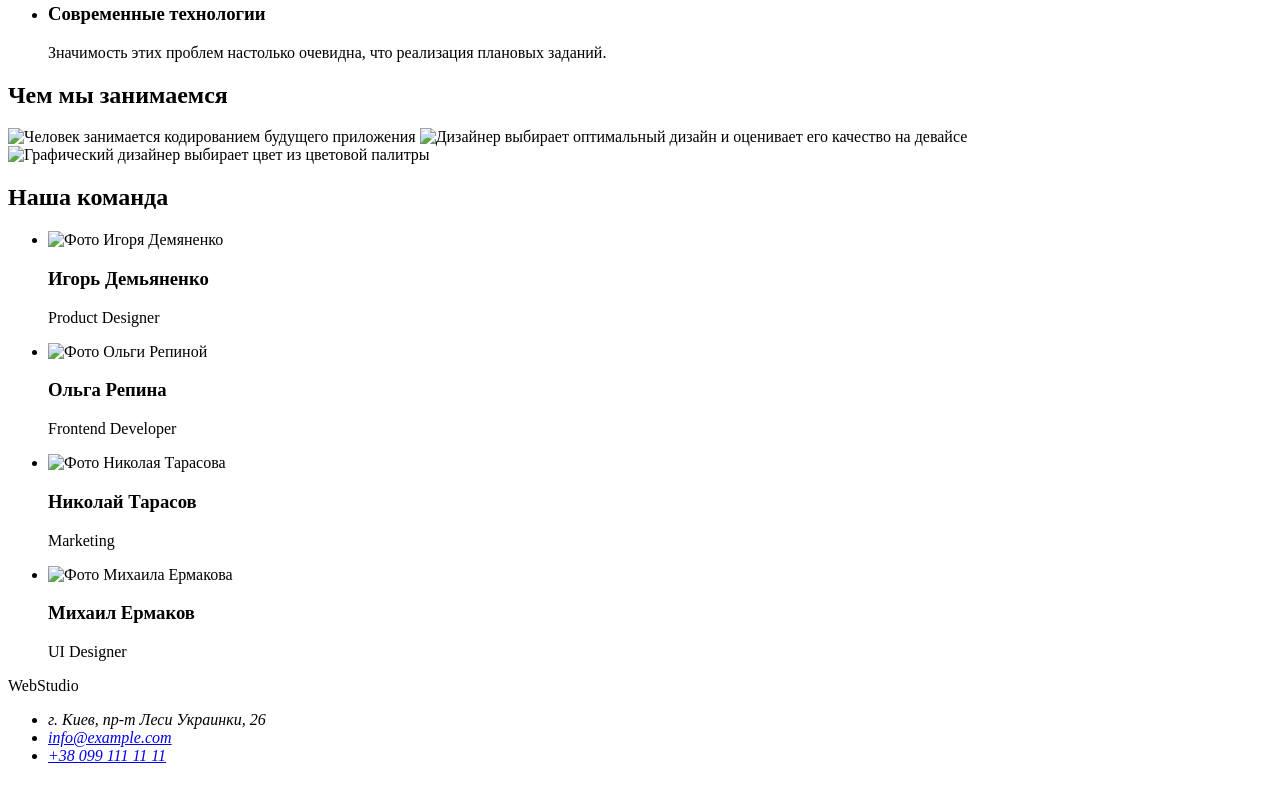
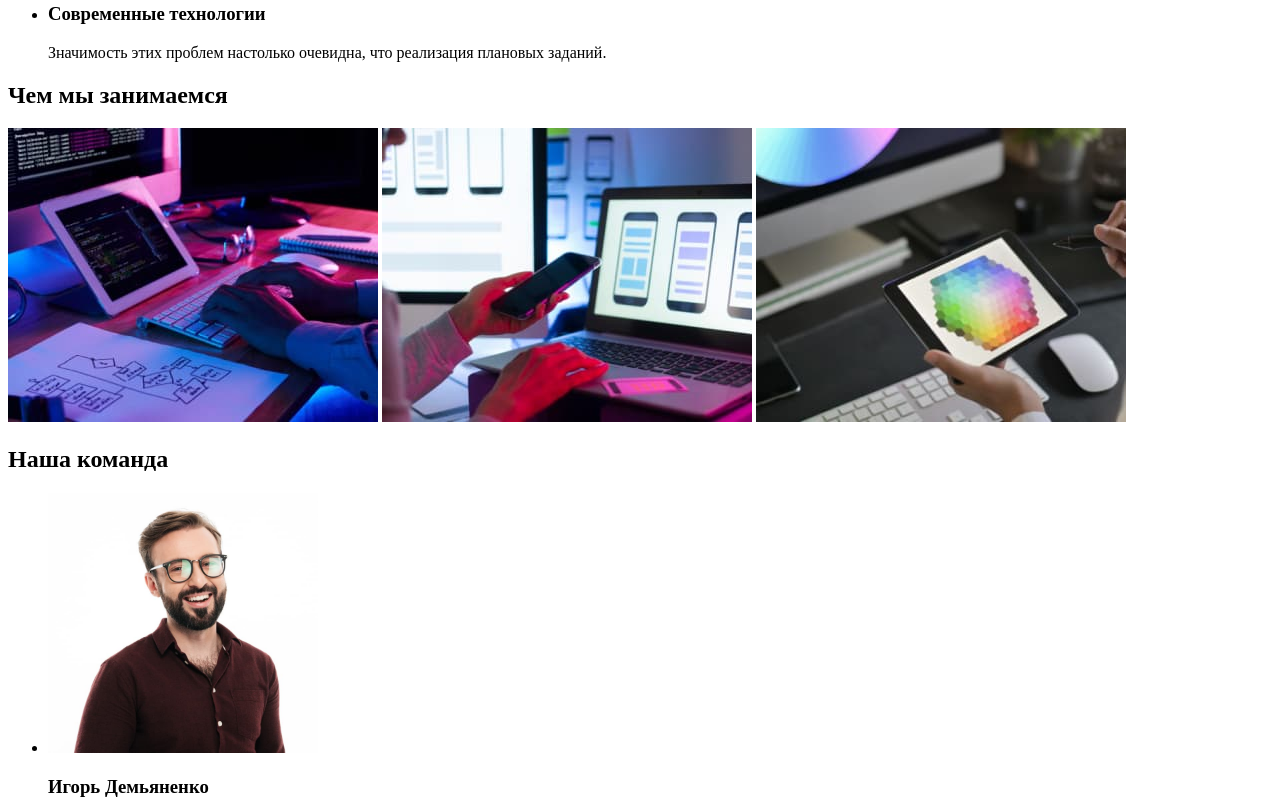
Before and after one commit to Anastasia-Filipenko/goit-markup-hw-01, a plain HTML site: page index.html in a window 1280 px wide. Shown: the part 532-1340 px from the top of the page. Before the commit the page ends 1313 px from the top, so only its background shows below. Drawn offline with Linux system fonts and the light colour scheme; the site is published under a folder, as on GitHub Pages, so addresses that start at the root find nothing.

Commit message:
Готове дз

```diff
--- a/index.html
+++ b/index.html
@@ -56,14 +56,14 @@
 
         <section>
             <h2>Чем мы занимаемся</h2>
-            <img src="/images/img_1.jpg"
+            <img src="./images/img_1.jpg"
             alt="Человек занимается кодированием будущего приложения"
             width="370">
-            <img src="/images/img_2 .jpg"
+            <img src="./images/img_2 .jpg"
             alt="Дизайнер выбирает оптимальный дизайн и оценивает его качество на девайсе"
 
             width="370">
-            <img src="/images/img_3.jpg"
+            <img src="./images/img_3.jpg"
             alt="Графический дизайнер выбирает цвет из цветовой палитры"
             width="370">
         </section>
@@ -72,28 +72,28 @@
             <h2>Наша команда</h2>
             <ul>
                 <li>
-                <img src="/images/img_4.jpg"
+                <img src="./images/img_4.jpg"
                 alt="Фото Игоря Демяненко"
                 width="270">
                 <h3>Игорь Демьяненко</h3>
                 <p>Product Designer</p>
             </li>
             <li>
-                <img src="/images/img_5.jpg"
+                <img src="./images/img_5.jpg"
                 alt="Фото Ольги Репиной"
                 width="270">
                 <h3>Ольга Репина</h3>
                 <p>Frontend Developer</p>
             </li>
             <li>
-                <img src="/images/img_6.jpg"
+                <img src="./images/img_6.jpg"
                 alt="Фото Николая Тарасова"
                 width="270">
                 <h3>Николай Тарасов</h3>
                 <p>Marketing</p>
             </li>
             <li>
-                <img src="/images/img_7.jpg"
+                <img src="./images/img_7.jpg"
                 alt="Фото Михаила Ермакова"
                 width="270">
                 <h3>Михаил Ермаков</h3>
```
